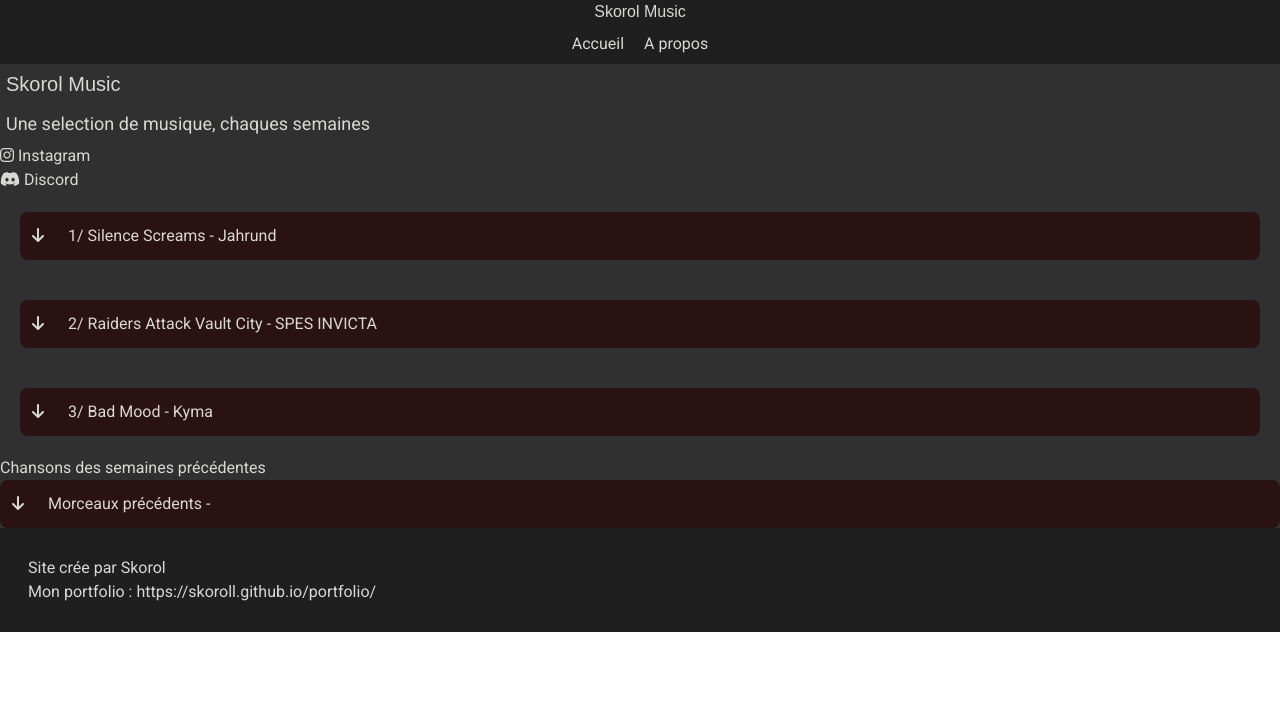
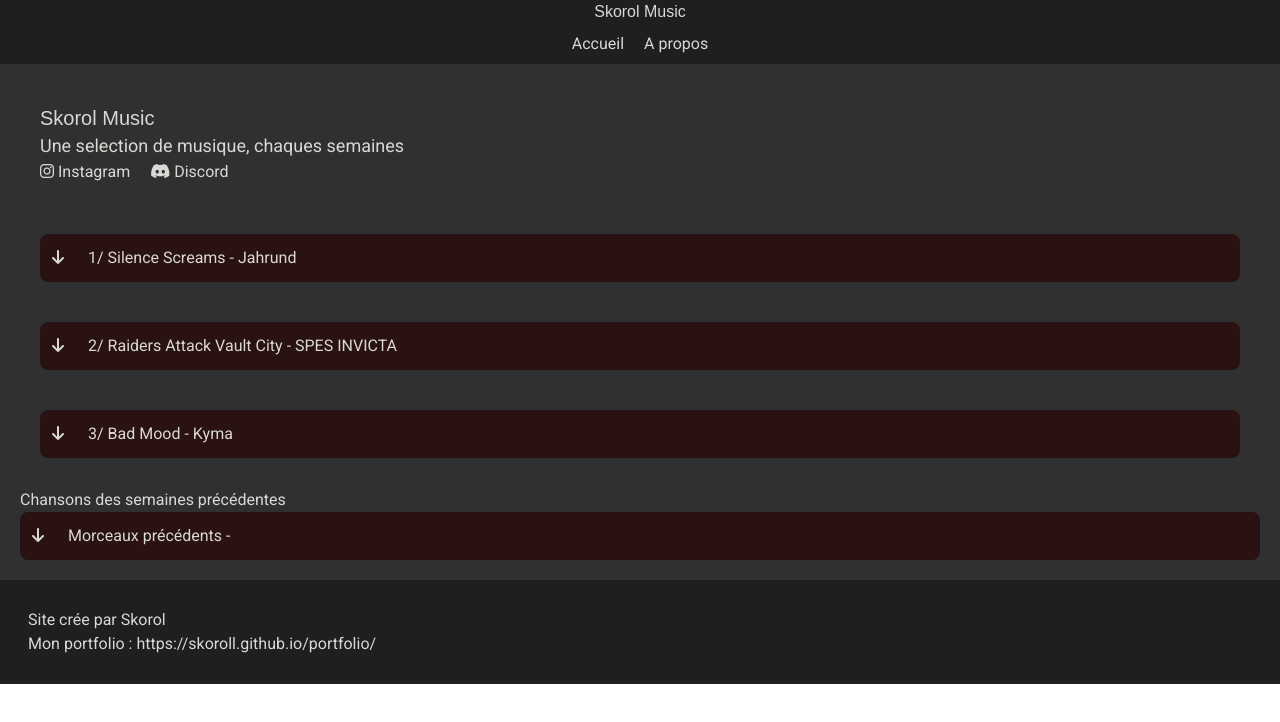
Before and after one commit to Skoroll/skorol-music, a React (Create React App) app: page / in a window 1280 px wide. Shown: the top 722 px of the page. Built offline with nearby package versions, Linux system fonts and the light colour scheme.

Commit message:
Ajustement des vidéos dans le collapses, ajouts de =//= w/max-w h/max-h

```diff
--- a/src/App.js
+++ b/src/App.js
@@ -5,9 +5,11 @@ import "./index.css"
 
 function App() {
   return (
-    <div className="App bg-bgColor text-textBase font-roboto">
+    <div className="App bg-bgColor text-textBase font-roboto ">
       <Header/>
-      <Home />
+      <main className="p-5">
+        <Home />
+      </main>
      <Footer />
     </div>
   );
--- a/src/components/Collapses.tsx
+++ b/src/components/Collapses.tsx
@@ -45,9 +45,19 @@ function Collapses({ month, year, content, name, band, video }: CollapsesProps)
                     ref={contentRef}
                     className="c-content flex flex-row p-3 rounded-xl lg:flex-col"
                 >
-                    <div className="flex">{content}</div>
-                    <div className="flex mr-auto">{video}</div>
-                    <div className="flex">{/* Liens des groupes */}</div>
+                    <div className="c-identity-content flex-row lg:flex-col">
+                        {content}
+                    </div>
+                    <div className="c-video flex w-full h-96 lg:w-full">
+                        {video}
+                    </div>
+                    <div className="flex">{
+                    /* Liens des groupes */}
+                    </div>
+                    <div className="c-prevSongs">
+
+
+                    </div>
                 </div>
             </div>
         </div>
--- a/src/components/SongIdentity.tsx
+++ b/src/components/SongIdentity.tsx
@@ -20,7 +20,7 @@ interface SongIdentityProps {
 function SongIdentity({ lang, origin }: SongIdentityProps) {
   return (
     <div className="song-identity flex justify-center p-5 lg:flex-row">
-      <ul className="flex flex-col gap-5 ">
+      <ul className="flex  gap-5 flex-col lg:flex-row  ">
         <li className="flex flex-col">
           <span className="font-bold flex flex-col">{lang.songTitle}</span>  <span>{origin.name}</span>
         </li>
--- a/src/components/VideoEmbed.tsx
+++ b/src/components/VideoEmbed.tsx
@@ -14,14 +14,14 @@ function VideoEmbed({ videoId, height, width }: VideoEmbedProps) {
   };
 
   const opts: YouTubeProps['opts'] = {
-    height: height,
-    width: width,
+    height: `${height}`,
+    width: `${width}`,
     playerVars: {
     autoplay: 0,
     },
   };
 
-  return <YouTube className="flex justify-center" videoId={videoId} opts={opts} onReady={onPlayerReady} />;
+  return <YouTube className="video-embed flex justify-stretch w-full lg:w-9/12 mr-auto ml-auto max-h-96 max-w-screen-lg" videoId={videoId} opts={opts} onReady={onPlayerReady} />;
 }
 
 export default VideoEmbed;
--- a/src/pages/Home.tsx
+++ b/src/pages/Home.tsx
@@ -9,15 +9,16 @@ import fr from "../assets/lang/fr.json";
 
 function Home() {
     return (
-        <div className="home flex flex-col flex-1">
+        <div className="home flex flex-col gap-2.5">
             {/* Titre principal */}
-            <h1 className="font-montserra p-1.5 text-xl ">Skorol Music</h1>
-            <h2 className=" p-1.5 text-lg">{fr.subTitle}</h2>
-            <ul>
-                <li><a href="https://www.instagram.com/skoroll_/" target="_blank"> <i className="fa-brands fa-instagram"></i> Instagram</a></li>
-                <li><a href="https://discord.gg/ypsABckuDt" target="_blank"><i className="fa-brands fa-discord"></i> Discord</a></li>
-            </ul>
-
+            <div className="main-title flex-col p-5">
+                <h1 className="font-montserra  text-xl ">Skorol Music</h1>
+                <h2 className="  text-lg">{fr.subTitle}</h2>
+                <ul className="flex gap-5">
+                    <li><a href="https://www.instagram.com/skoroll_/" rel="noreferrer" target="_blank"> <i className="fa-brands fa-instagram"></i> Instagram</a></li>
+                    <li><a href="https://discord.gg/ypsABckuDt" rel="noreferrer" target="_blank"><i className="fa-brands fa-discord"></i> Discord</a></li>
+                </ul>
+            </div>
             {/* Vidéos actuelles */}
             <div className="home-video flex flex-col">
                 {Current.map((current) => (
@@ -26,7 +27,7 @@ function Home() {
                             name={`${current.id}/ ${current.name}`}
                             band={current.band}
                             content={<SongIdentity lang={fr} origin={current} />}
-                            video={<VideoEmbed videoId={current.url} height="390" width="640" />}
+                            video={<VideoEmbed videoId={current.url} height="100%" width="100%" />}
                         />
                     </div>
                 ))}
```
